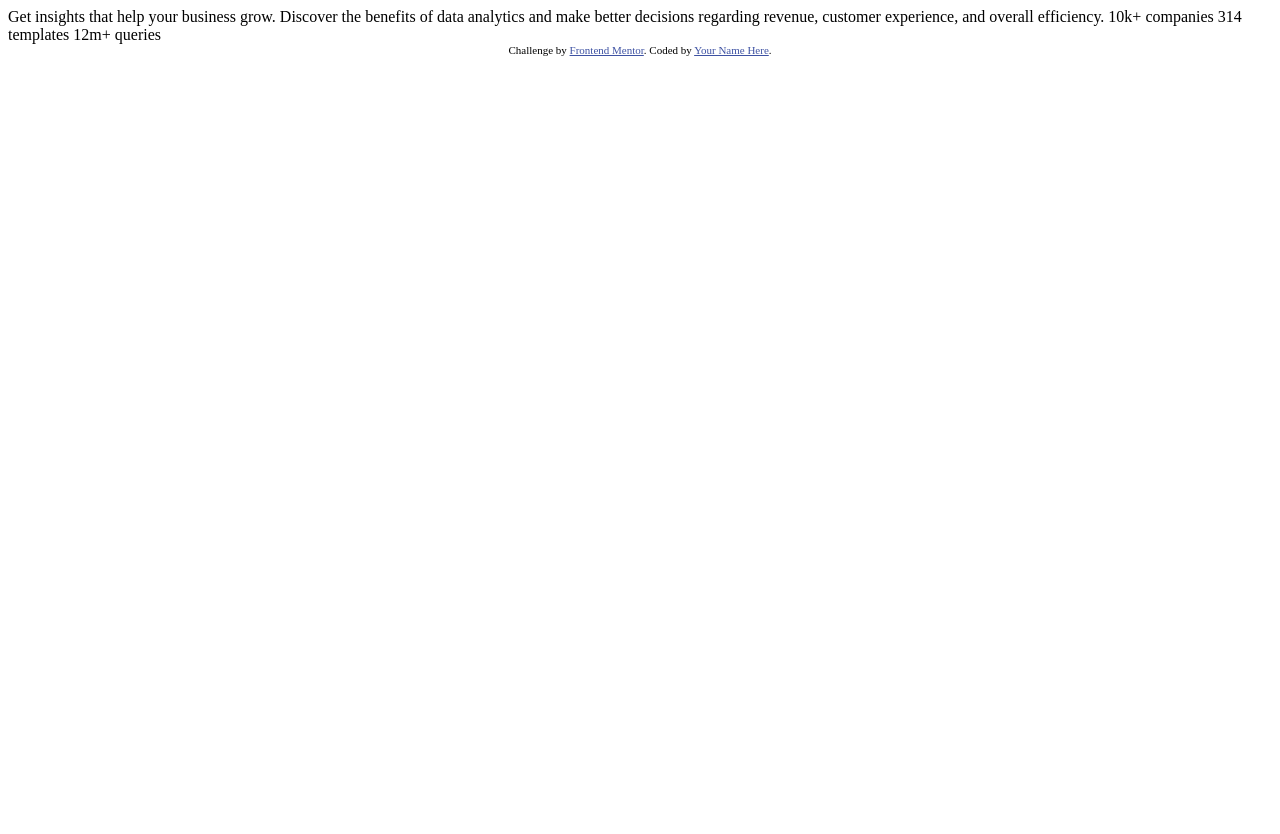
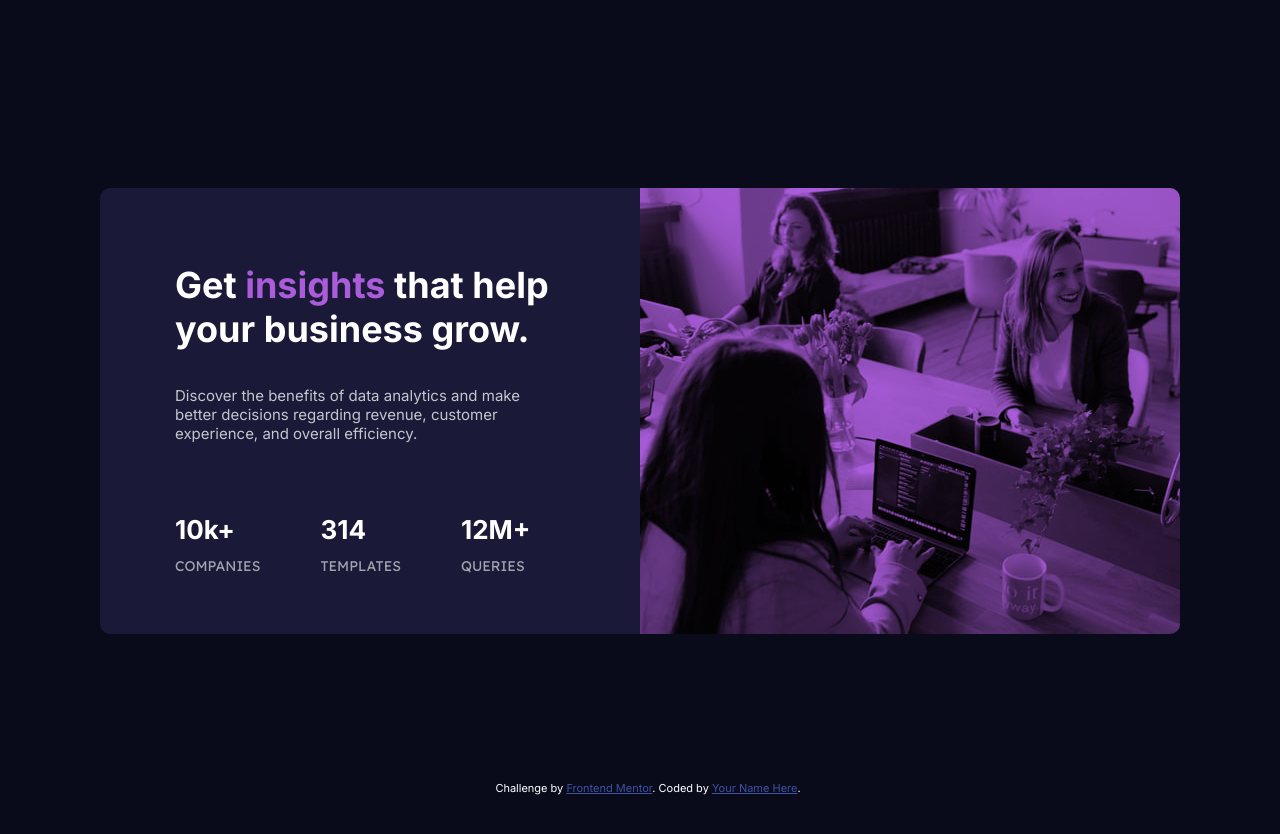
Before and after one commit to ViktoriyaKlyuzhnik/stats-preview-card-component, a plain HTML site: page index.html in a window 1280 px wide. Before the commit the page ends 800 px from the top, so only its background shows below. Drawn offline with Linux system fonts and the light colour scheme.

Commit message:
Created desktop version

```diff
--- a/index.html
+++ b/index.html
@@ -6,24 +6,44 @@
 
   <link rel="icon" type="image/png" sizes="32x32" href="./images/favicon-32x32.png">
 
+  <link rel="preconnect" href="https://fonts.googleapis.com">
+  <link rel="preconnect" href="https://fonts.gstatic.com" crossorigin>
+  <link href="https://fonts.googleapis.com/css2?family=Inter:wght@400;700&family=Lexend+Deca&display=swap" rel="stylesheet">
+
+  <link rel="stylesheet" type="text/css" href="style.css">
+
   <title>Frontend Mentor | Stats preview card component</title>
-
-  <!-- Feel free to remove these styles or customise in your own stylesheet 👍 -->
-  <style>
-    .attribution { font-size: 11px; text-align: center; }
-    .attribution a { color: hsl(228, 45%, 44%); }
-  </style>
 </head>
 <body>
 
-  Get insights that help your business grow.
+  <div class="card">
+    <div class="text">
+      <div>
+        <h1>Get <span class="accent">insights</span> that help your business grow.</h1>
 
-  Discover the benefits of data analytics and make better decisions regarding revenue, customer
-  experience, and overall efficiency.
+        <p>Discover the benefits of data analytics and make better decisions regarding revenue, customer
+          experience, and overall efficiency.</p>
 
-  10k+ companies
-  314 templates
-  12m+ queries
+          <div class="blocks">
+            <article>
+              <h3>10k+</h3>
+              <span>companies</span>
+            </article>
+
+            <article>
+              <h3>314</h3>
+              <span>templates</span>
+            </article>
+
+            <article>
+              <h3>12M+</h3>
+              <span>queries</span>
+            </article>
+          </div>
+      </div>
+    </div>
+    <div class="img"></div>
+  </div>
 
   <div class="attribution">
     Challenge by <a href="https://www.frontendmentor.io?ref=challenge" target="_blank">Frontend Mentor</a>.
--- /dev/null
+++ b/style.scss
@@ -0,0 +1,90 @@
+$VeryDarkBlue: hsl(233, 47%, 7%); /*main background*/
+$DarkDesaturatedBlue: hsl(244, 38%, 16%); /*card background*/
+$SoftViolet: hsl(277, 64%, 61%); /*accent*/
+
+$White: hsl(0, 0%, 100%); /*main heading, stats*/
+$SlightlyTransparentWhite: hsla(0, 0%, 100%, 0.75); /*main paragraph*/
+$SlightlyTransparentWhite2: hsla(0, 0%, 100%, 0.6); /*stat headings*/
+
+
+body {
+    background-color: $VeryDarkBlue;
+    min-height: 100vh;
+    padding-top: 180px;
+    font-family: 'Inter', sans-serif;
+}
+.card {
+    display: flex;
+    width: 1080px;
+    height: 446px;
+    background-color: $DarkDesaturatedBlue;
+    margin: 0px auto auto;
+    border-radius: 10px;
+    .text {
+        position: relative;
+        width: 50%;
+        div {
+            padding: 75px;
+            h1 {
+                margin: 0px;
+                color: $White;
+                font-size: 36px;
+                font-weight: 700;
+                .accent {
+                    color: $SoftViolet;
+                }
+            }
+            p {
+                padding-top: 20px;
+                color: $SlightlyTransparentWhite;
+
+                font-size: 15px;
+            }
+            .blocks {
+                padding-top: 30px;
+                padding-left: 0px;
+                display: flex;
+                article {
+                    padding: 0 60px 0 0;
+
+                    h3 {
+                        color: $White;
+                        font-size: 26px;
+                        margin-bottom: 10px;
+                    }
+                    span {
+                        color: $SlightlyTransparentWhite2;
+                        font-family: 'Lexend Deca', sans-serif;
+                        text-transform: uppercase;
+                        font-size: 14px;
+                    }
+                }
+            }
+        }
+    }
+    .img {
+        width: 100%;
+        border-top-right-radius: 10px;
+        border-bottom-right-radius: 10px;
+        background-color: $SoftViolet;
+        background-image: url(images/image-header-desktop.jpg);
+        background-blend-mode:multiply;
+    }
+}
+.attribution {
+    position: absolute;
+    bottom: 5px;
+    width: 100%;
+    text-align: center;
+    color: white;
+    font-size: 11px;
+    text-align: center;
+}
+.attribution a {
+    color: hsl(228, 45%, 44%);
+}
+@media screen and (max-width: 375px) {
+    .img {
+        background-position: top;
+    }
+}
```
Also changed, not shown: style.css (added), 1 other file.
